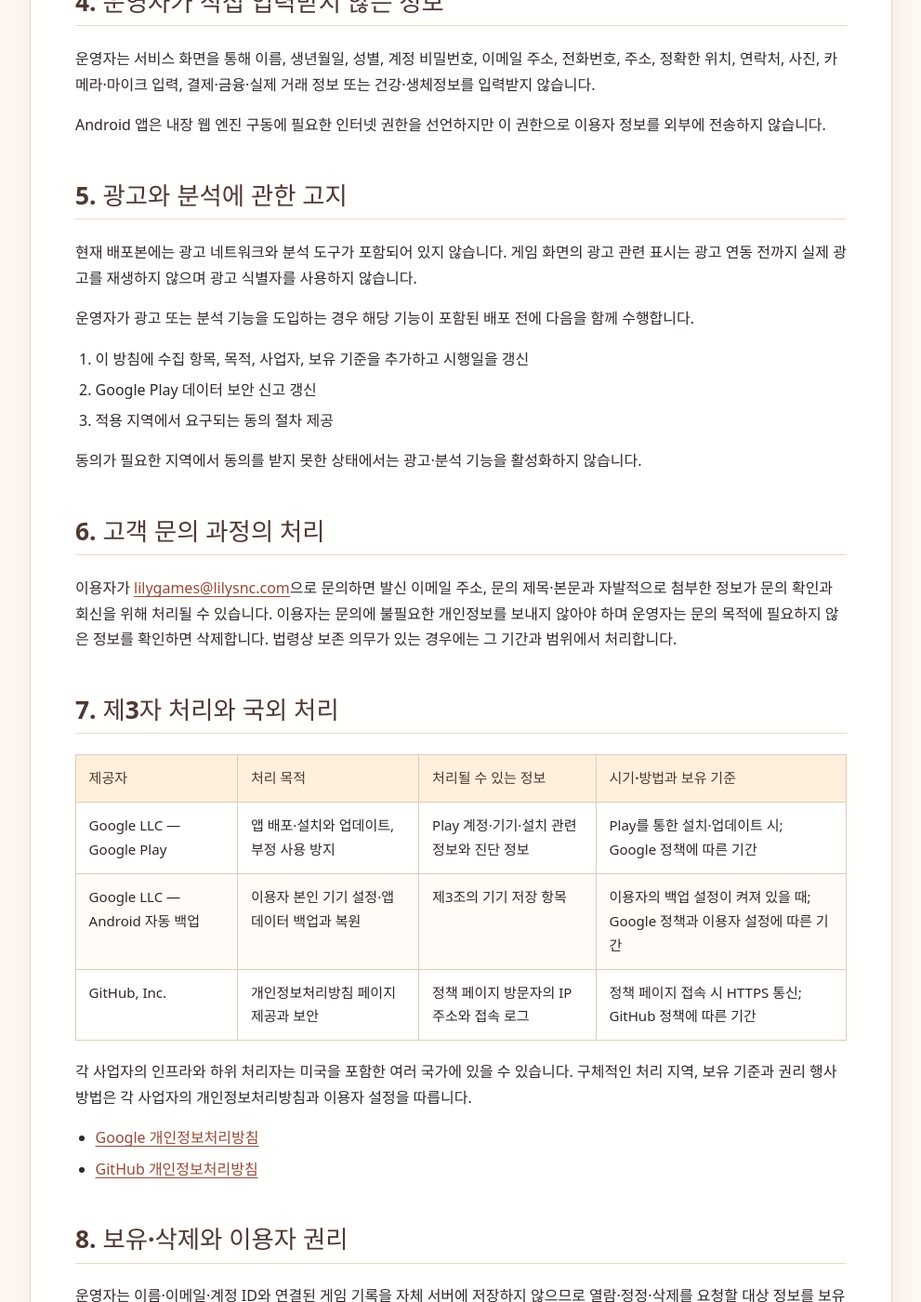
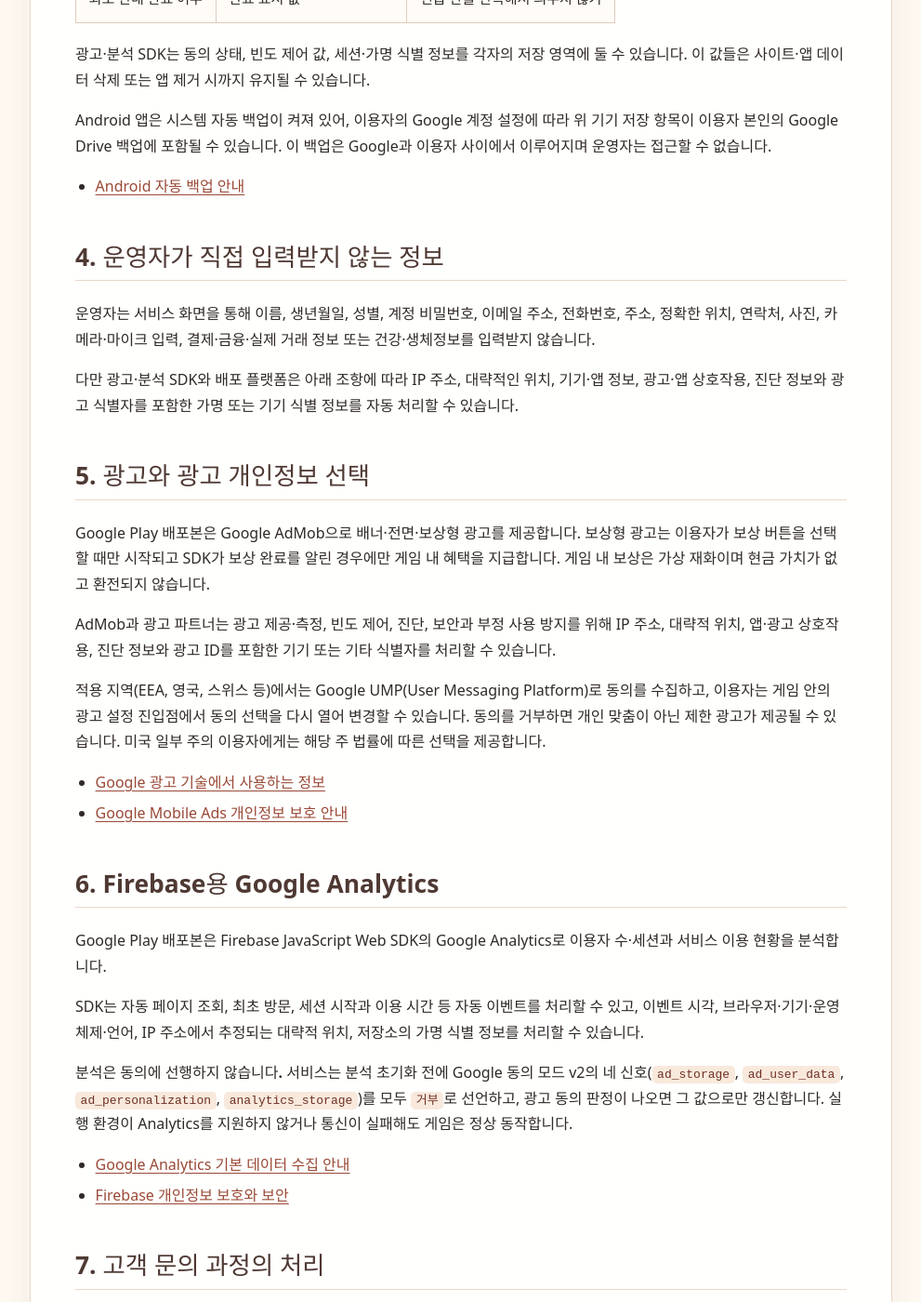
Before and after one commit to lilysnc/privacy-policies, a Jekyll site: the page built from piggybank/index.md, in a window 1280 px wide and 1400 px high, scrolled down 2064 px. Shown: the whole window at 93% size, without its empty margins (144-1135 px from the left). Built offline with Jekyll 4.4.1, drawn with Linux system fonts in a browser that asks for light colours; some of the changed text lies outside the part shown.

Commit message:
docs(piggybank): AdMob 광고·UMP 동의·Firebase Analytics 반영 개정
Play 데이터 보안 신고와 앱 콘텐츠 선언을 광고·분석 포함 기준으로 제출하기 위해 방침을
먼저 고쳐 게시한다. 배포본별 데이터 흐름 표, 광고 개인정보 선택(UMP), 동의 모드 v2가
분석에 선행한다는 사실, 제3자 처리 표, GDPR 법적 근거와 권리 행사 절차를 추가했다.

```diff
--- a/piggybank/index.md
+++ b/piggybank/index.md
@@ -1,13 +1,13 @@
 ---
 layout: default
 title: 돼지 저금통 개인정보처리방침
-description: 돼지 저금통은 개인정보를 수집하지 않습니다. 기기 저장 항목, 광고·분석 미탑재 사실과 이용자 권리를 안내합니다.
+description: 돼지 저금통의 Google AdMob 광고, UMP 동의, Firebase용 Google Analytics 처리와 이용자 권리를 안내합니다.
 permalink: /piggybank/
 ---
 
 # 돼지 저금통 개인정보처리방침
 
-> 문서 상태: 최종본 / 광고·분석 SDK와 네트워크 통신이 없는 배포본 기준<br>
+> 문서 상태: 최종본 / Google Play 배포본의 AdMob 광고·UMP 동의·Firebase용 Google Analytics 기준<br>
 > 최초 작성일: 2026년 8월 23일<br>
 > 시행일: 2026년 8월 23일<br>
 > 공개 개발자명: 릴리게임즈<br>
@@ -26,7 +26,16 @@ permalink: /piggybank/
 - 일반 웹
 - 게임 웹 자산을 APK/AAB에 포함한 Google Play Android WebView 앱
 
-서비스에는 회원가입, 로그인, 프로필, 채팅, 이용자 게시물, 인앱 결제, 실제 금융 거래, 클라우드 게임 저장 또는 운영자 자체 게임 기록 서버가 없습니다. 현재 배포본에는 광고 SDK와 분석 SDK가 포함되어 있지 않고, 게임 진행을 위한 네트워크 통신도 하지 않습니다.
+서비스에는 회원가입, 로그인, 프로필, 채팅, 이용자 게시물, 실제 금융 거래, 클라우드 게임 저장 또는 운영자 자체 게임 기록 서버가 없습니다. 광고 SDK와 분석 SDK가 처리하는 정보에는 각 사업자의 방침도 함께 적용됩니다.
+
+### 배포본별 데이터 흐름
+
+| 배포본 | 광고 | 분석 | 운영자 서버 전송 |
+| --- | --- | --- | --- |
+| Google Play Android 앱 | Google AdMob(배너·전면·보상형)과 UMP 동의 | Firebase용 Google Analytics | 없음 |
+| 일반 웹 | 없음 | 없음 | 없음 |
+
+일반 웹 배포본에는 광고·분석 전송 경로 자체가 없습니다.
 
 ## 2. 개인정보 처리 요약
 
@@ -34,23 +43,23 @@ permalink: /piggybank/
 | --- | --- |
 | 앱 내 계정·로그인 | 없음 |
 | 운영자 자체 서버 게임 기록 | 없음 |
-| 분석 SDK | 없음 (Firebase Analytics 등 미탑재) |
-| 광고 SDK | 없음 (AdMob 등 미탑재) |
+| 광고 | Google Play 배포본에서 AdMob 배너·전면·보상형 광고 제공 |
+| 광고 동의 | 적용 지역에서 Google UMP로 동의·광고 개인정보 선택 관리 |
+| 분석 | Google Play 배포본에서 Firebase용 Google Analytics 사용 |
 | 원격 오류 수집 | 없음 (Crashlytics 등 미탑재) |
-| 게임 진행 중 네트워크 요청 | 없음 (3D 모델·효과음·이미지를 설치 파일에 포함) |
 | 위험 권한 | 위치·연락처·사진·카메라·마이크 권한 요청 안 함 |
-| 로컬 저장 | 타격음 선택과 최초 안내 완료 여부 |
+| 로컬 저장 | 타격음 선택, 최초 안내 완료 여부, 광고·분석 SDK의 자체 저장 항목 |
 
 ## 3. 기기 안에 저장되는 정보
 
-서비스는 다음 두 값을 기기 내부 저장소(Android는 앱 전용 환경설정, 웹은 Local Storage)에만 저장합니다. 운영자 서버나 제3자에게 전송하지 않습니다.
+운영자가 저장하는 값은 다음 둘이며 기기 내부 저장소에만 둡니다.
 
 | 저장 항목 | 내용 | 목적 |
 | --- | --- | --- |
 | 타격음 선택 | 이용자가 고른 효과음 식별자 | 다음 실행에서 같은 효과음 재생 |
 | 최초 안내 완료 여부 | 완료 표시 값 | 연습 판을 반복해서 띄우지 않기 |
 
-코인, 보유 저금통, 업그레이드 단계 등 한 판과 성장 상태는 실행 중인 메모리에만 두며 앱이 종료되면 사라집니다. 위 두 값은 사이트·앱 데이터 삭제 또는 앱 제거 시까지 유지될 수 있습니다.
+광고·분석 SDK는 동의 상태, 빈도 제어 값, 세션·가명 식별 정보를 각자의 저장 영역에 둘 수 있습니다. 이 값들은 사이트·앱 데이터 삭제 또는 앱 제거 시까지 유지될 수 있습니다.
 
 Android 앱은 시스템 자동 백업이 켜져 있어, 이용자의 Google 계정 설정에 따라 위 기기 저장 항목이 이용자 본인의 Google Drive 백업에 포함될 수 있습니다. 이 백업은 Google과 이용자 사이에서 이루어지며 운영자는 접근할 수 없습니다.
 
@@ -60,62 +69,84 @@ Android 앱은 시스템 자동 백업이 켜져 있어, 이용자의 Google 계
 
 운영자는 서비스 화면을 통해 이름, 생년월일, 성별, 계정 비밀번호, 이메일 주소, 전화번호, 주소, 정확한 위치, 연락처, 사진, 카메라·마이크 입력, 결제·금융·실제 거래 정보 또는 건강·생체정보를 입력받지 않습니다.
 
-Android 앱은 내장 웹 엔진 구동에 필요한 인터넷 권한을 선언하지만 이 권한으로 이용자 정보를 외부에 전송하지 않습니다.
+다만 광고·분석 SDK와 배포 플랫폼은 아래 조항에 따라 IP 주소, 대략적인 위치, 기기·앱 정보, 광고·앱 상호작용, 진단 정보와 광고 식별자를 포함한 가명 또는 기기 식별 정보를 자동 처리할 수 있습니다.
 
-## 5. 광고와 분석에 관한 고지
+## 5. 광고와 광고 개인정보 선택
 
-현재 배포본에는 광고 네트워크와 분석 도구가 포함되어 있지 않습니다. 게임 화면의 광고 관련 표시는 광고 연동 전까지 실제 광고를 재생하지 않으며 광고 식별자를 사용하지 않습니다.
+Google Play 배포본은 Google AdMob으로 배너·전면·보상형 광고를 제공합니다. 보상형 광고는 이용자가 보상 버튼을 선택할 때만 시작되고 SDK가 보상 완료를 알린 경우에만 게임 내 혜택을 지급합니다. 게임 내 보상은 가상 재화이며 현금 가치가 없고 환전되지 않습니다.
 
-운영자가 광고 또는 분석 기능을 도입하는 경우 해당 기능이 포함된 배포 전에 다음을 함께 수행합니다.
+AdMob과 광고 파트너는 광고 제공·측정, 빈도 제어, 진단, 보안과 부정 사용 방지를 위해 IP 주소, 대략적 위치, 앱·광고 상호작용, 진단 정보와 광고 ID를 포함한 기기 또는 기타 식별자를 처리할 수 있습니다.
 
-1. 이 방침에 수집 항목, 목적, 사업자, 보유 기준을 추가하고 시행일을 갱신
-2. Google Play 데이터 보안 신고 갱신
-3. 적용 지역에서 요구되는 동의 절차 제공
+적용 지역(EEA, 영국, 스위스 등)에서는 Google UMP(User Messaging Platform)로 동의를 수집하고, 이용자는 게임 안의 광고 설정 진입점에서 동의 선택을 다시 열어 변경할 수 있습니다. 동의를 거부하면 개인 맞춤이 아닌 제한 광고가 제공될 수 있습니다. 미국 일부 주의 이용자에게는 해당 주 법률에 따른 선택을 제공합니다.
 
-동의가 필요한 지역에서 동의를 받지 못한 상태에서는 광고·분석 기능을 활성화하지 않습니다.
+- [Google 광고 기술에서 사용하는 정보](https://policies.google.com/technologies/ads?hl=ko)
+- [Google Mobile Ads 개인정보 보호 안내](https://developers.google.com/admob/android/privacy)
 
-## 6. 고객 문의 과정의 처리
+## 6. Firebase용 Google Analytics
+
+Google Play 배포본은 Firebase JavaScript Web SDK의 Google Analytics로 이용자 수·세션과 서비스 이용 현황을 분석합니다.
+
+SDK는 자동 페이지 조회, 최초 방문, 세션 시작과 이용 시간 등 자동 이벤트를 처리할 수 있고, 이벤트 시각, 브라우저·기기·운영체제·언어, IP 주소에서 추정되는 대략적 위치, 저장소의 가명 식별 정보를 처리할 수 있습니다.
+
+**분석은 동의에 선행하지 않습니다.** 서비스는 분석 초기화 **전에** Google 동의 모드 v2의 네 신호(`ad_storage`, `ad_user_data`, `ad_personalization`, `analytics_storage`)를 모두 `거부`로 선언하고, 광고 동의 판정이 나오면 그 값으로만 갱신합니다. 실행 환경이 Analytics를 지원하지 않거나 통신이 실패해도 게임은 정상 동작합니다.
+
+- [Google Analytics 기본 데이터 수집 안내](https://support.google.com/analytics/answer/11593727?hl=ko)
+- [Firebase 개인정보 보호와 보안](https://firebase.google.com/support/privacy?hl=ko)
+
+## 7. 고객 문의 과정의 처리
 
 이용자가 [lilygames@lilysnc.com](mailto:lilygames@lilysnc.com)으로 문의하면 발신 이메일 주소, 문의 제목·본문과 자발적으로 첨부한 정보가 문의 확인과 회신을 위해 처리될 수 있습니다. 이용자는 문의에 불필요한 개인정보를 보내지 않아야 하며 운영자는 문의 목적에 필요하지 않은 정보를 확인하면 삭제합니다. 법령상 보존 의무가 있는 경우에는 그 기간과 범위에서 처리합니다.
 
-## 7. 제3자 처리와 국외 처리
+## 8. 제3자 처리와 국외 처리
 
 | 제공자 | 처리 목적 | 처리될 수 있는 정보 | 시기·방법과 보유 기준 |
 | --- | --- | --- | --- |
+| Google LLC — AdMob·UMP | Android 광고 제공·측정, 동의 관리, 진단, 보안 | IP 주소, 대략적 위치, 앱·광고 상호작용, 진단 정보, 광고 ID를 포함한 기기 또는 기타 식별자, 동의 상태 | 광고·동의 기능 사용 시 HTTPS 통신; Google 정책과 이용자 선택에 따른 기간 |
+| Google LLC — Firebase용 Google Analytics | 이용자 수·세션과 이용 현황 분석 | 자동 이벤트, 기기·브라우저·언어 정보, 대략적 위치, 가명 클라이언트 식별 정보 | 프로덕션 실행 중 HTTPS 통신; Analytics 속성 설정과 Google 정책에 따른 기간 |
 | Google LLC — Google Play | 앱 배포·설치와 업데이트, 부정 사용 방지 | Play 계정·기기·설치 관련 정보와 진단 정보 | Play를 통한 설치·업데이트 시; Google 정책에 따른 기간 |
 | Google LLC — Android 자동 백업 | 이용자 본인 기기 설정·앱 데이터 백업과 복원 | 제3조의 기기 저장 항목 | 이용자의 백업 설정이 켜져 있을 때; Google 정책과 이용자 설정에 따른 기간 |
 | GitHub, Inc. | 개인정보처리방침 페이지 제공과 보안 | 정책 페이지 방문자의 IP 주소와 접속 로그 | 정책 페이지 접속 시 HTTPS 통신; GitHub 정책에 따른 기간 |
 
-각 사업자의 인프라와 하위 처리자는 미국을 포함한 여러 국가에 있을 수 있습니다. 구체적인 처리 지역, 보유 기준과 권리 행사 방법은 각 사업자의 개인정보처리방침과 이용자 설정을 따릅니다.
+각 사업자의 인프라와 하위 처리자는 미국을 포함한 여러 국가에 있을 수 있습니다. 국외 이전은 표준계약조항(SCC) 등 각 사업자가 채택한 이전 근거에 따릅니다. 구체적인 처리 지역, 보유 기준과 권리 행사 방법은 각 사업자의 개인정보처리방침과 이용자 설정을 따릅니다.
 
 - [Google 개인정보처리방침](https://policies.google.com/privacy?hl=ko)
 - [GitHub 개인정보처리방침](https://docs.github.com/ko/site-policy/privacy-policies/github-general-privacy-statement)
 
-## 8. 보유·삭제와 이용자 권리
+## 9. 법적 근거와 이용자 권리
 
-운영자는 이름·이메일·계정 ID와 연결된 게임 기록을 자체 서버에 저장하지 않으므로 열람·정정·삭제를 요청할 대상 정보를 보유하지 않습니다.
+EEA·영국 이용자에 대한 처리 근거는 다음과 같습니다.
 
-이용자는 다음 방법으로 기기 저장 정보를 직접 삭제할 수 있습니다.
+- 게임 기능 제공과 기기 저장: 계약 이행 및 정당한 이익
+- 개인 맞춤 광고와 분석: 이용자 동의(UMP로 수집)
+- 보안·부정 사용 방지: 정당한 이익
+
+이용자는 열람, 정정, 삭제, 처리 제한, 반대와 동의 철회를 요청할 수 있습니다. 요청은 개인정보 문의 이메일로 접수하며 접수일로부터 영업일 기준 7일 이내, 늦어도 30일 이내에 답변합니다. 감독기관에 민원을 제기할 권리도 있습니다(대한민국은 개인정보보호위원회 및 한국인터넷진흥원 개인정보침해 신고센터).
+
+## 10. 보유·삭제
+
+운영자는 이름·이메일·계정 ID와 연결된 게임 기록을 자체 서버에 저장하지 않습니다. 이용자는 다음 방법으로 기기 저장 정보를 삭제할 수 있습니다.
 
 - Android: `설정 > 애플리케이션 > 돼지 저금통 > 저장공간 > 데이터 삭제` 또는 앱 제거
 - 일반 웹: 브라우저의 쿠키·사이트 데이터 삭제
+- 광고 개인정보 선택: 게임 안의 광고 설정 진입점, 또는 Android `설정 > Google > 광고`
 
-앱 안에는 별도 초기화 기능이 없습니다. 계정이 없으므로 운영자는 이메일만으로 특정 기기의 저장 값을 찾거나 삭제할 수 없습니다. 운영자가 보유한 문의 정보의 열람, 정정, 삭제 또는 처리정지는 개인정보 문의 이메일로 요청할 수 있으며 접수일로부터 영업일 기준 7일 이내에 답변합니다.
+앱 안에는 별도 초기화 기능이 없습니다. 계정이 없으므로 운영자는 이메일만으로 특정 기기의 저장 값을 찾거나 삭제할 수 없습니다. 로컬 데이터 삭제는 Google이 이미 처리한 광고·분석 집계를 소급 삭제하지 않으며, 서비스를 다시 실행하면 새 로컬 식별자가 생성될 수 있습니다. 운영자가 보유한 문의 정보의 삭제는 개인정보 문의 이메일로 요청할 수 있습니다.
 
-## 9. 만 14세 미만 아동
+## 11. 만 14세 미만 아동
 
-서비스는 아동을 주 대상으로 설계하지 않았고 나이·생년월일을 직접 수집하지 않습니다. 수집하는 개인정보가 없으므로 아동의 개인정보가 운영자에게 전달되는 경로도 없습니다. 만 14세 미만 이용자는 법정대리인과 함께 서비스 이용 및 기기 설정을 관리해야 합니다.
+서비스는 아동을 주 대상으로 설계하지 않았고 나이·생년월일을 직접 수집하지 않습니다. 대상 연령층은 만 13세 이상입니다. 만 14세 미만 이용자는 법정대리인과 함께 서비스 이용 및 기기·광고 개인정보 설정을 관리해야 합니다. 법정대리인의 동의 없이 아동의 개인정보가 문의에 포함된 사실을 확인하면 문의 처리에 필요한 경우를 제외하고 삭제합니다.
 
-## 10. 안전성 확보 조치
+## 12. 안전성 확보 조치
 
-- 게임 진행에 필요한 자산을 설치 파일에 포함해 외부 통신 경로를 두지 않음
+- 광고·분석 통신에 HTTPS 사용
 - 위치·연락처·사진·카메라·마이크 권한 요청 안 함
 - 회원 비밀번호·결제 정보·실제 금융 계좌 정보 수집 안 함
-- 분석·광고 SDK 미탑재, 광고 식별자 미사용
-- Android WebView에 평문 통신과 혼합 콘텐츠 차단 설정 적용
+- 분석 초기화 전 동의 모드 네 신호를 모두 거부로 선언
+- 커스텀 분석 이벤트로 게임 진행 내용을 전송하지 않고 사용자 ID·사용자 속성을 설정하지 않음
+- 광고·분석 실패와 게임 부팅·오프라인 동작 분리
 - 운영 계정 접근 제한과 새 SDK 도입 전 데이터 흐름·스토어 고지 재검토
 
-## 11. 문의처와 시행일
+## 13. 문의처와 시행일
 
 - 공개 개발자명: 릴리게임즈
 - 운영 주체: 릴리에스앤씨
@@ -123,8 +154,9 @@ Android 앱은 내장 웹 엔진 구동에 필요한 인터넷 권한을 선언
 
 이 방침은 2026년 8월 23일부터 시행합니다.
 
-## 12. 방침 변경과 변경 이력
+## 14. 방침 변경과 변경 이력
 
 기능, 분석, 광고 SDK, 플랫폼 또는 법적 요구사항이 변경되면 시행일과 함께 이 방침을 갱신합니다.
 
-- 2026년 8월 23일: 최초 개인정보처리방침 작성. 광고·분석 SDK와 네트워크 통신이 없는 배포본 기준
+- 2026년 8월 23일: 최초 작성. 광고·분석 SDK가 없는 배포본 기준
+- 2026년 8월 23일: Google Play 배포본의 AdMob 광고·UMP 동의·Firebase용 Google Analytics를 반영해 개정. 이 방침이 적용되는 광고·분석 기능은 Google Play 프로덕션 배포본에 포함되며, 내부 테스트 트랙의 초기 빌드에는 아직 포함되지 않았습니다
```
Also changed, not shown: index.md (+1 -1 lines).
